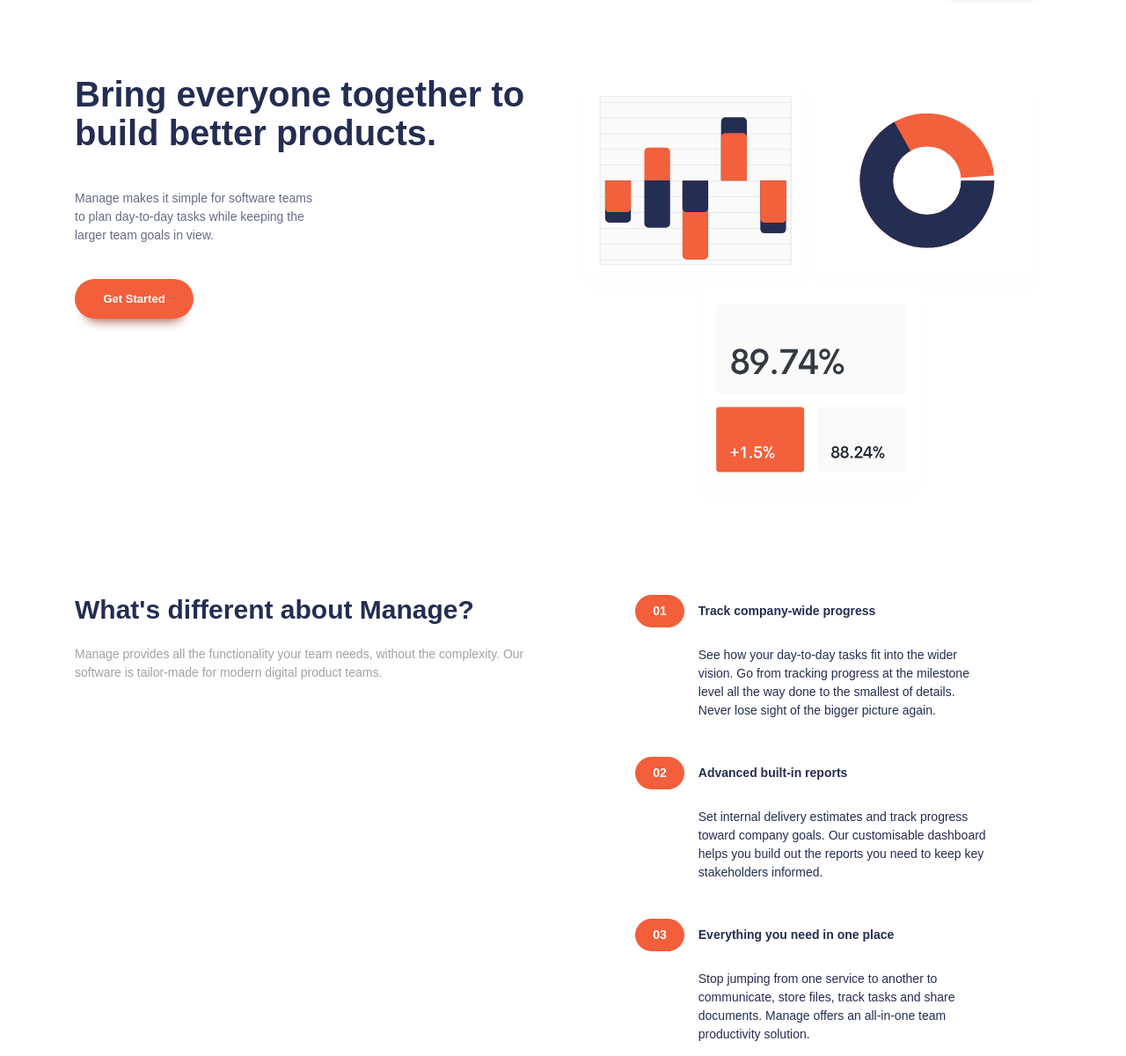
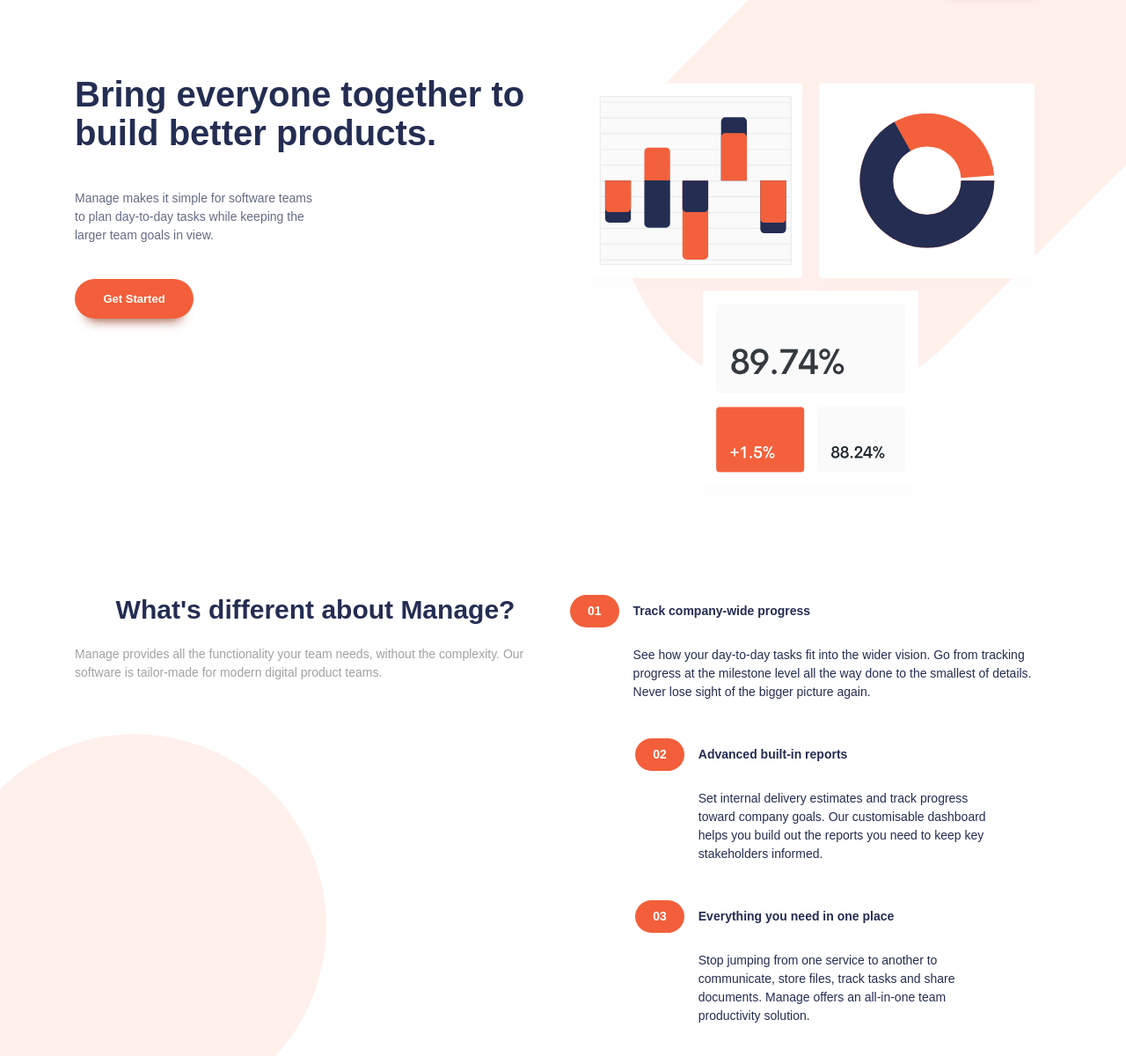
Before and after one commit to Mohammed-Lashein/manage-landing-page, a website built with Vite: page index.html in a window 1280 px wide. Shown: the part 105-1305 px from the top of the page at 88% size. Built offline with nearby package versions, Linux system fonts and the light colour scheme; a web font is replaced by a local one.

Commit message:
finished the final modifications on the project

```diff
--- a/index.html
+++ b/index.html
@@ -47,7 +47,7 @@
   </header>
 
   <main>
-    <section class="padding-block-700">
+    <section class="hero | padding-block-700">
       <div class="container">
         <div class="even-columns">
           <div class="flow">
@@ -60,14 +60,14 @@
             </p>
             <button class="btn">Get Started</button>
           </div>
-          <div>
+          <div class="hero__image">
             <img src="images/illustration-intro.svg" alt="">
           </div>
         </div>
       </div>
     </section>
 
-    <section class="padding-block-700">
+    <section class="sales-points | padding-block-700">
       <div class="container">
         <div class="even-columns">
           <div class="flow margin-bottom-700" style="--flow-spacer: 1.5rem">
@@ -91,7 +91,7 @@
               <li>
                 <div class="flow" style="--flow-spacer: 1.5em">
                   <h3 class="numbered-items__title | fs-600 fw-bold">Track company-wide progress</h3>
-                  <p class="numbered-items__body" data-width="wide">
+                  <p class="numbered-items__body" width="wide">
                     See how your day-to-day tasks fit into the wider vision. Go from
                     tracking progress at the milestone level all the way done to the
                     smallest of details. Never lose sight of the bigger picture again.
@@ -249,7 +249,7 @@
               <input type="email" placeholder="Updates in your inbox..." />
               <button class="btn" data-shadow="none">Go</button>
             </form>
-            <p>Copyright &copy;<span class="data"></span> . All rights reserved</p>
+            <p class="primary-footer__copyright">Copyright<span class="date"></span>. All rights reserved.</p>
           </div>
         </div>
       </div>
--- a/main.js
+++ b/main.js
@@ -5,6 +5,8 @@ const primaryNav = document.querySelector('.primary-navigation ul');
 
 let carouselContainer = document.querySelector('.carousel__testimonials');
 let paginationItems = Array.from(document.querySelectorAll('.pagination__item'));
+
+const copyrightDate = document.querySelector('.date');
 
 // functions
 function handlenavToggle() {
@@ -36,6 +38,8 @@ function handlePagination() {
     })
 }
 
+copyrightDate.textContent = " "+new Date().getFullYear();
+
 // Adding event listeners
 navToggle.addEventListener('click', handlenavToggle);
 window.addEventListener('DOMContentLoaded', carousel);
--- a/style.css
+++ b/style.css
@@ -383,6 +383,7 @@ footer input {
   }
 
   .primary-header[data-overlay]::before {
+    /* The data-overlay will be added using js */
     content: '';
     position: fixed;
     inset: 0;
@@ -503,6 +504,65 @@ p.numbered-items__description {
 
 .numbered-items__title {
   color: var(--clr-primary-400);
+}
+
+/* image for first section */
+@media (max-width: 50em) {
+  .hero__image {
+    order: -1;
+  }
+  .hero {
+    text-align: center;
+  }
+  .hero p {
+    margin-inline: auto;
+  }
+}
+.hero__image::before {
+  content: '';
+  position: absolute;
+  top: 0;
+  right: 0;
+  z-index: -1;
+  width: 87%;
+  max-height: 70vh;
+  aspect-ratio: 1 / 1.3;
+  background-position: bottom left;
+  background-repeat: no-repeat;
+  background-image: url('images/bg-tablet-pattern.svg');
+}
+@media (min-width: 50em) {
+  .hero__image::before {
+    width: 45%;
+  }
+}
+
+/* sales points */
+.sales-points h2 {
+  text-align: center;
+}
+.sales-points {
+  position: relative;
+}
+.sales-points::before {
+  content: '';
+  position: absolute;
+  bottom: 90%;
+  right: 0;
+  z-index: -1;
+  width: 36%;
+  height: 62vh;
+  background-image: url('images/bg-tablet-pattern.svg');
+  background-repeat: no-repeat;
+  background-position: bottom left;
+}
+@media (min-width: 50em) {
+  .sales-points::before {
+    bottom: -20%;
+    width: 29%;
+    left: 0;
+    background-position: top right;
+  }
 }
 
 /* utility classes */
@@ -685,6 +745,9 @@ are the ones which will change on media query .  */
     display: grid;
     align-content: space-between;
   }
+  .primary-footer-wrapper p.primary-footer__copyright {
+    margin-inline: auto;
+  }
 }
 
 /* Explanation for the footer navigation : above , I declared the media query
@@ -785,7 +848,7 @@ Try the above approach*/
     background-color: var(--clr-accent-400);
   }
 }
-@media screen and (max-width: 460px) {
+@media screen and (max-width: 630px) {
   .carousel__testimonials {
     min-width: 95vw;
     min-height: 27vh;
```
